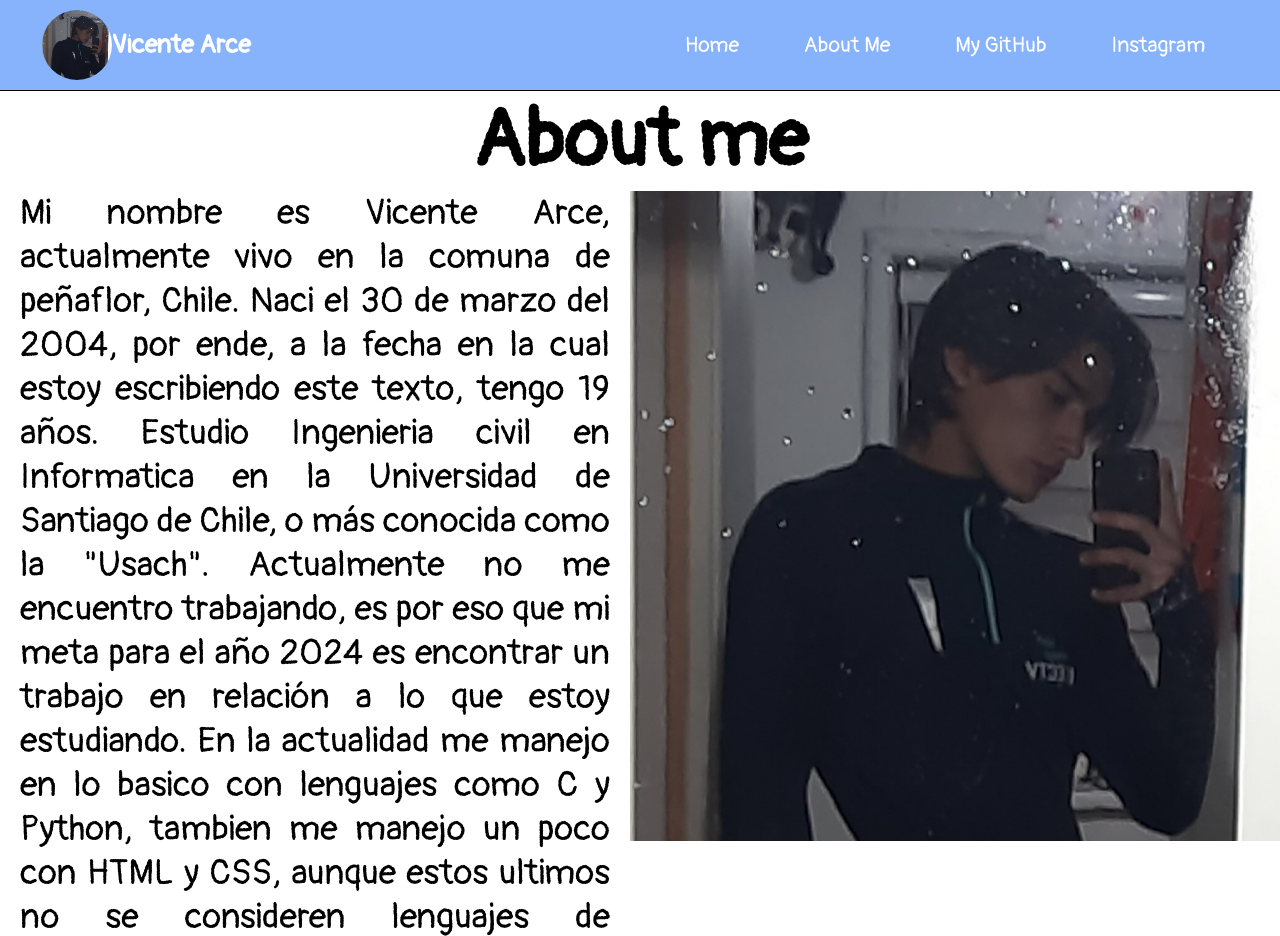
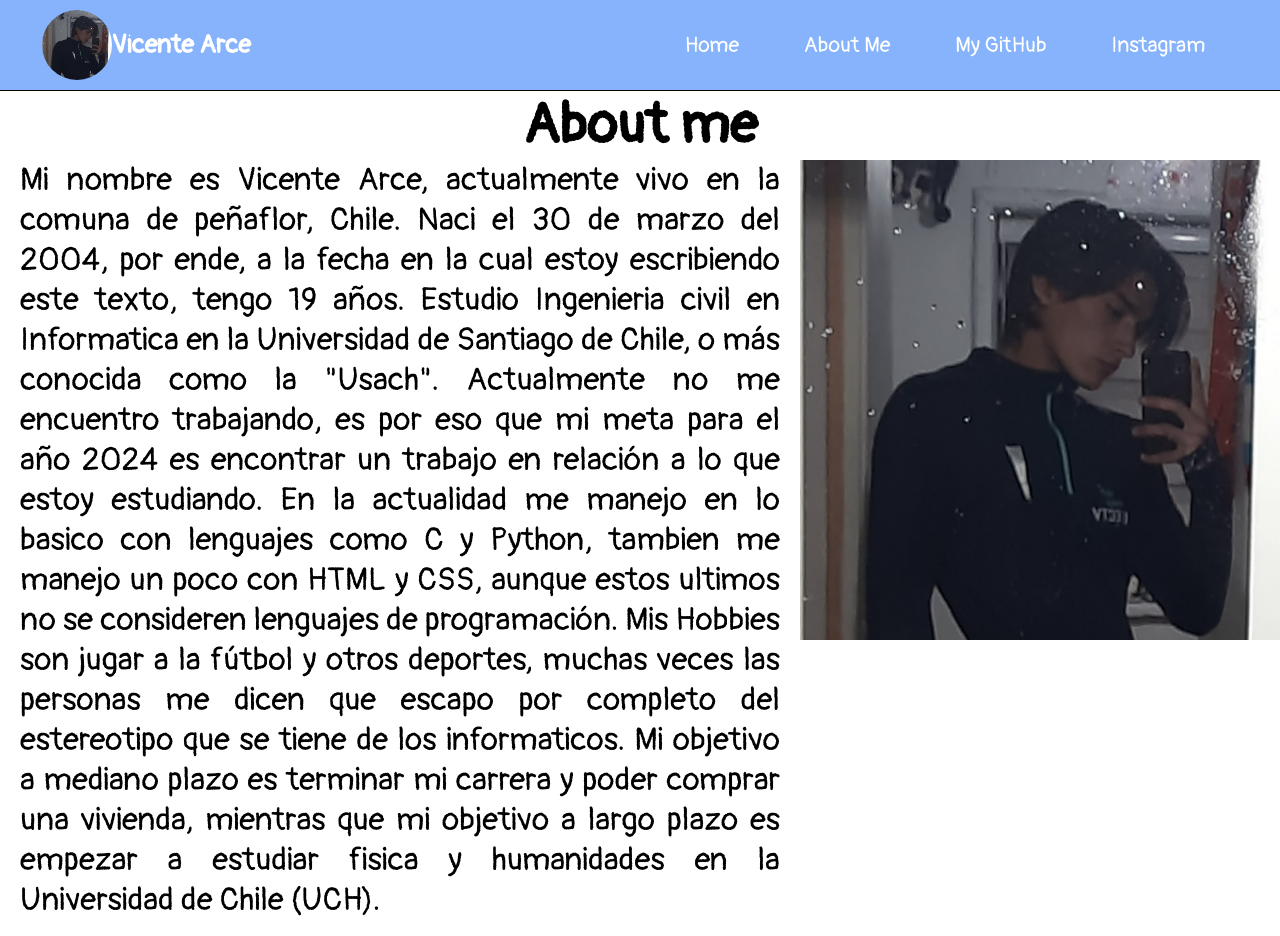
Before and after one commit to VicenteArce/VicenteArce.github.io, a plain HTML site: page html/aboutme.html in a window 1280 px wide. Shown: the top 936 px of the page. Drawn offline with Linux system fonts and the light colour scheme.

Commit message:
Update styleaboutme.css

```diff
--- a/css/styleaboutme.css
+++ b/css/styleaboutme.css
@@ -6,6 +6,13 @@
 
     font-family: 'Pangolin', cursive;
     box-sizing: border-box;
+}
+
+body{
+    position: relative;
+    display: flex;
+    flex-direction: column;
+    min-height: 100vh;
 }
 
 .navbar{
@@ -74,27 +81,33 @@
     color: #000;
 }
 
+.main{
+    margin-bottom: 20px;
+}
 .main__tittle{
     text-align: center;
-    font-size: 500%;
+    font-size: 7vh;
 }
 
 .main__content{
     display: grid;
-    grid-template-columns: 1.2fr 0.8fr;
+    grid-template-columns: 1.5fr 0.8fr;
+    justify-items: center;
+    justify-content: center;
 }
 .main__parrafo{
     text-align: justify;
     padding-left: 20px;
     padding-right: 20px;
-    font-size: 220%;
+    font-size: 4vh;
 }
 .main__img{
-    height: 650px;
+    height: 60vh;
+    justify-content: center;
 }
 
 .footer{
-
+    width: 100%;
     display: grid;
     grid-template-columns: repeat(2,1fr);
     justify-items: center;
@@ -102,6 +115,7 @@
     padding: 20px 0;
     height: auto;
     background-color: #000627;
+    margin-top: auto;
 }
 
 .footer__item{
@@ -137,8 +151,6 @@
     transform: scale(1.2);
 
 }
-
-
 
 @media screen and (max-width: 800px){
     .navbar{
```
